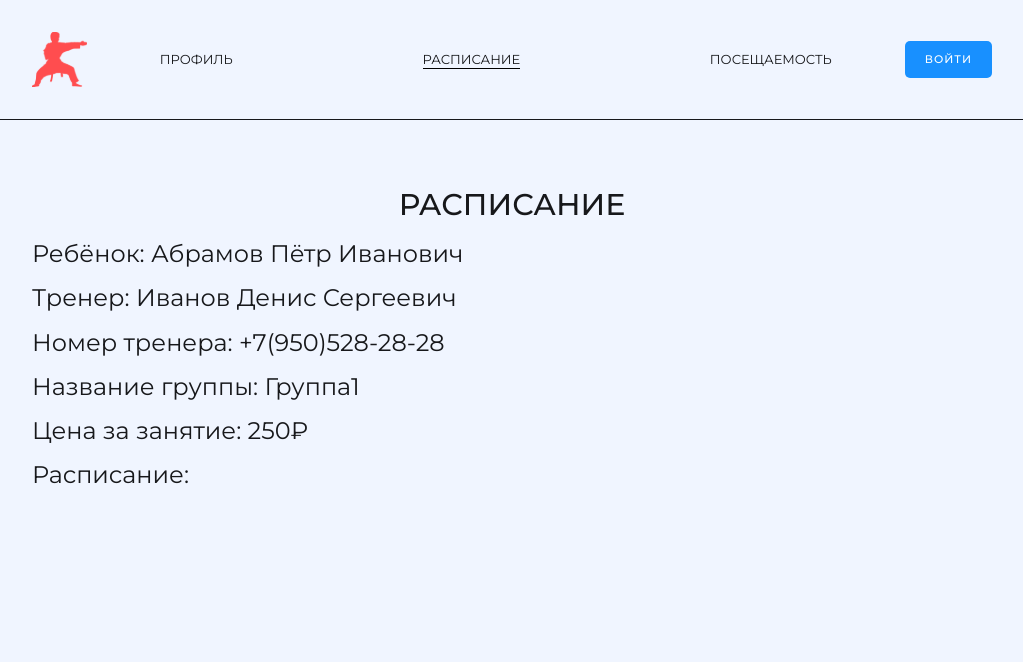
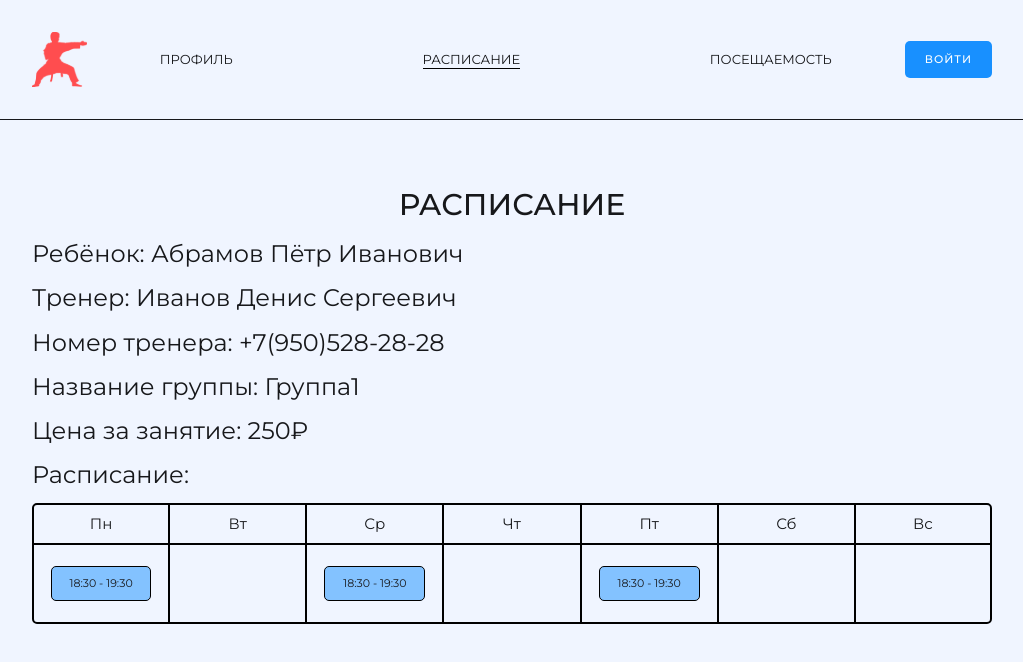
Before and after one commit to jurmaev/aikido-journal, a React (Vite) app: page /parent/schedule in a window 1280 px wide. Shown: the top 662 px of the page, without its empty margins (128-1151 px from the left). Built offline with nearby package versions, Linux system fonts and the light colour scheme.

Commit message:
add mobile view to parent schedule page

```diff
--- a/src/pages/parent-schedule-page/parent-schedule-page.tsx
+++ b/src/pages/parent-schedule-page/parent-schedule-page.tsx
@@ -4,6 +4,31 @@ import { NavItems } from '../../const';
 import Header from '../../components/header/header';
 import cn from 'classnames';
 import { schedule } from '../../mocks/parent-schedule';
+
+function getHeader(day: string, index: number) {
+  return (
+    <th key={index} className={styles.tableHeader}>
+      {day}
+    </th>
+  );
+}
+
+function getCell(day: {
+  day: string;
+  time: { startTime: string; endTime: string } | null;
+}) {
+  return (
+    <td key={day.day} className={styles.tableCell}>
+      <div className={styles.tableCellContainer}>
+        {day.time && (
+          <div className={styles.tableTime}>
+            {day.time.startTime} - {day.time.endTime}
+          </div>
+        )}
+      </div>
+    </td>
+  );
+}
 
 export default function ParentSchedulePage() {
   const isMobile = window.innerWidth < 1024;
@@ -24,33 +49,17 @@ export default function ParentSchedulePage() {
           <table>
             <thead>
               <tr>
-                {days.map(
-                  (day, index) =>
-                    isMobile &&
-                    schedule[index].time && (
-                      <th key={index} className={styles.tableHeader}>
-                        {day}
-                      </th>
-                    )
+                {days.map((day, index) =>
+                  isMobile
+                    ? schedule[index].time && getHeader(day, index)
+                    : getHeader(day, index)
                 )}
               </tr>
             </thead>
             <tbody>
               <tr>
-                {schedule.map(
-                  (item) =>
-                    isMobile &&
-                    item.time && (
-                      <td key={item.day} className={styles.tableCell}>
-                        <div className={styles.tableCellContainer}>
-                          {item.time && (
-                            <div className={styles.tableTime}>
-                              {item.time.startTime} - {item.time.endTime}
-                            </div>
-                          )}
-                        </div>
-                      </td>
-                    )
+                {schedule.map((item) =>
+                  isMobile ? item.time && getCell(item) : getCell(item)
                 )}
               </tr>
             </tbody>
```
